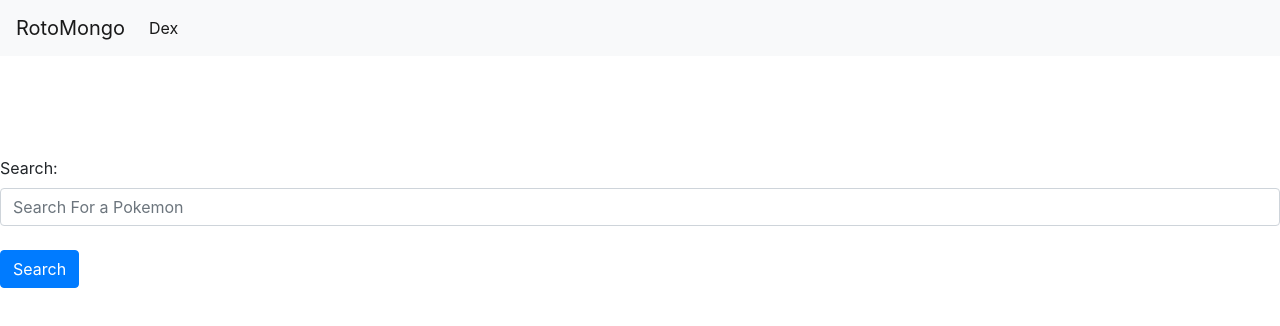
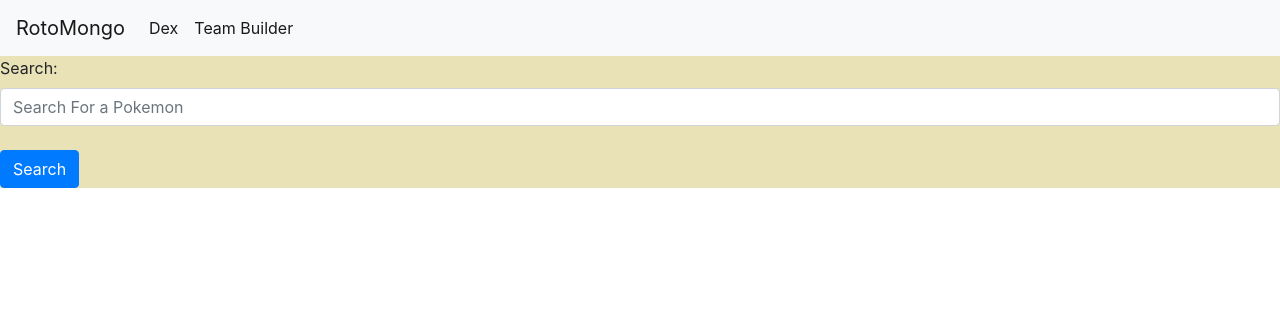
Before and after one commit to hthomas93/RotoMongo, a React (Create React App) app in the folder rotomongo/: page /dex in a window 1280 px wide. Shown: the top 326 px of the page. Built offline with nearby package versions, Linux system fonts and the light colour scheme; no server answers.

Commit message:
Connected TeamBuilder page to the NavBar, laid framework for how I want the component to work in comments.

```diff
--- a/rotomongo/src/App.js
+++ b/rotomongo/src/App.js
@@ -5,6 +5,7 @@ import First from "./pages/First";
 import NavBar from './components/NavBar/NavBar';
 import Dex from "./pages/Dex";
 import Footer from "./components/Footer/Footer";
+import TeamBuilder from './pages/TeamBuilder';
 
 
 
@@ -15,6 +16,7 @@ function App() {
         <NavBar />
         <Route exact path="/" component={First} />
         <Route exact path="/dex" component={Dex} />
+        <Route exact path="/teambuilder" component={TeamBuilder} />
         <Footer></Footer>
       </div>
     </Router>
--- a/rotomongo/src/components/NavBar/NavBar.js
+++ b/rotomongo/src/components/NavBar/NavBar.js
@@ -16,6 +16,11 @@ function NavBar() {
                                 Dex
                             </Link>
                         </li>
+                        <li className="nav-item active teambuilder">
+                            <Link to="/teambuilder" className={location.pathname === "/teambuilder" ? "nav-link active" : "nav-link"}>
+                                Team Builder
+                            </Link>
+                        </li>
                     </ul>
                 </div>
             </nav>
--- a/rotomongo/src/components/PokeCard/PokeCard.css
+++ b/rotomongo/src/components/PokeCard/PokeCard.css
@@ -6,5 +6,5 @@
     border: 5px solid black;
     padding: 10px;
     margin: 10px;
-    background: #eae2b7;
+    background: white;
 }
--- a/rotomongo/src/components/SearchArea/SearchArea.css
+++ b/rotomongo/src/components/SearchArea/SearchArea.css
@@ -1,3 +1,7 @@
 .form-group {
     margin-top: 100px;
 }
+
+.page {
+    background: #eae2b7;
+}
--- a/rotomongo/src/components/SearchArea/SearchArea.js
+++ b/rotomongo/src/components/SearchArea/SearchArea.js
@@ -84,7 +84,7 @@ class SearchArea extends Component {
     render() {
 
         return (
-            <div>
+            <div className="page">
                 <SearchForm
                     value={this.state.search}
                     handleInputChange={this.handleInputChange}
--- /dev/null
+++ b/rotomongo/src/components/SearchForm/SearchForm.css
@@ -0,0 +1,3 @@
+.form-group {
+    margin-top: 0;
+}
--- a/rotomongo/src/components/SearchForm/SearchForm.js
+++ b/rotomongo/src/components/SearchForm/SearchForm.js
@@ -1,4 +1,5 @@
 import React from "react";
+import "./SearchForm.css";
 
 function SearchForm(props) {
     return (
--- a/rotomongo/src/pages/TeamBuilder.js
+++ b/rotomongo/src/pages/TeamBuilder.js
@@ -1,7 +1,16 @@
-import React from "react";
+import React, { Component } from "react";
 
-function TeamBuilder() {
-    return ();
+class TeamBuilder extends Component {
+
+
+    render() {
+        return (
+            <div className="btn-div">
+                <button onClick={this.handleFormSubmit} className="btn btn-primary" type="Submit" value="">Create New Team</button>
+            </div>
+        );
+    }
+
 }
 
 export default TeamBuilder;
--- a/rotomongo/src/utils/API.js
+++ b/rotomongo/src/utils/API.js
@@ -1,9 +1,16 @@
 import axios from "axios";
-const BASEURL = "https://pokeapi.co/api/v2/pokemon/"
+const BASEURL = "https://pokeapi.co/api/v2/pokemon/";
 
 export default {
+    // this API GET request returns the pokemon who was searched for by name
     search: function (query) {
         console.log(axios.get(BASEURL + query));
         return axios.get(BASEURL + query);
+    },
+
+    // this API GET request returns all of the original 151 pokemon
+    getAll: function () {
+        console.log(axios.get(BASEURL + "?limit=151"))
+        return axios.get(BASEURL + "?limit=151");
     }
 };
```
